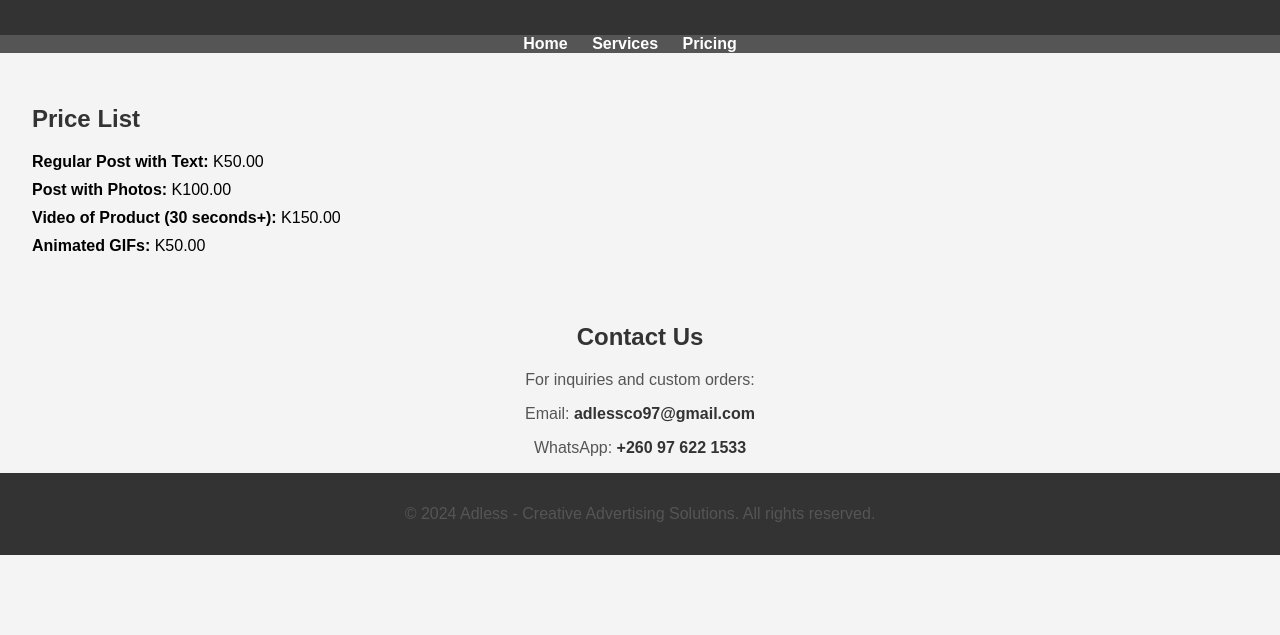
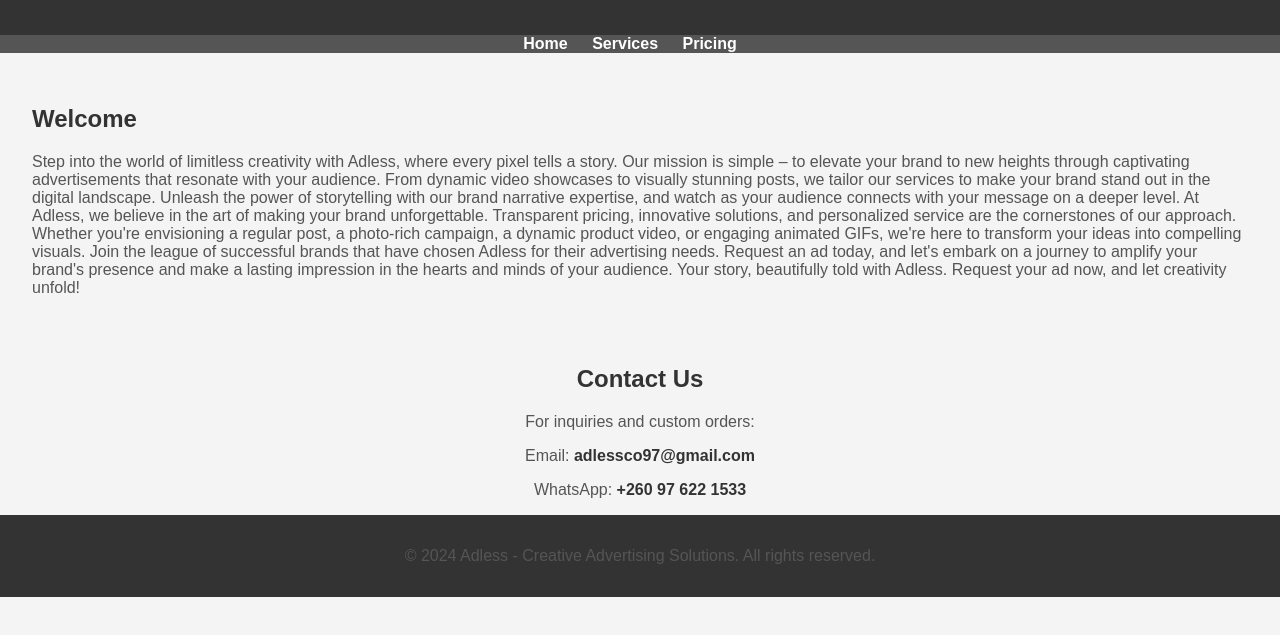
Before and after one commit to AdlessCo/com, a plain HTML site: page index.html in a window 1280 px wide. Shown: the part 77-712 px from the top of the page. Drawn offline with Linux system fonts and the light colour scheme.

Commit message:
Update index.html

```diff
--- a/index.html
+++ b/index.html
@@ -98,13 +98,14 @@
     </nav>
 
     <section>
-               <h2>Price List</h2>
-        <ul>
-            <li><strong>Regular Post with Text:</strong> K50.00</li>
-            <li><strong>Post with Photos:</strong> K100.00</li>
-            <li><strong>Video of Product (30 seconds+):</strong> K150.00</li>
-            <li><strong>Animated GIFs:</strong> K50.00</li>
-        </ul>
+           <h2>Welcome</h2>
+<p> Step into the world of limitless creativity with Adless, where every pixel tells a story. Our mission is simple – to elevate your brand to new heights through captivating advertisements that resonate with your audience. From dynamic video showcases to visually stunning posts, we tailor our services to make your brand stand out in the digital landscape.
+
+Unleash the power of storytelling with our brand narrative expertise, and watch as your audience connects with your message on a deeper level. At Adless, we believe in the art of making your brand unforgettable.
+
+Transparent pricing, innovative solutions, and personalized service are the cornerstones of our approach. Whether you're envisioning a regular post, a photo-rich campaign, a dynamic product video, or engaging animated GIFs, we're here to transform your ideas into compelling visuals.
+
+Join the league of successful brands that have chosen Adless for their advertising needs. Request an ad today, and let's embark on a journey to amplify your brand's presence and make a lasting impression in the hearts and minds of your audience. Your story, beautifully told with Adless. Request your ad now, and let creativity unfold!</p>
     </section>
 
 
```
